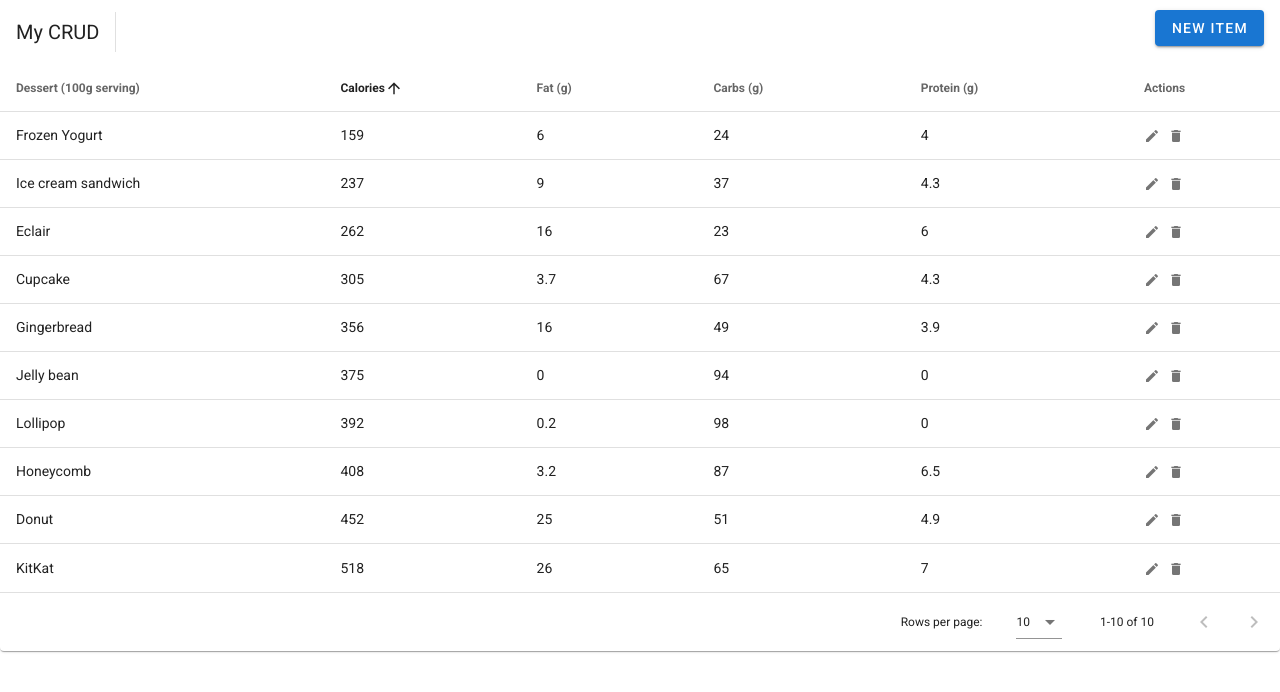
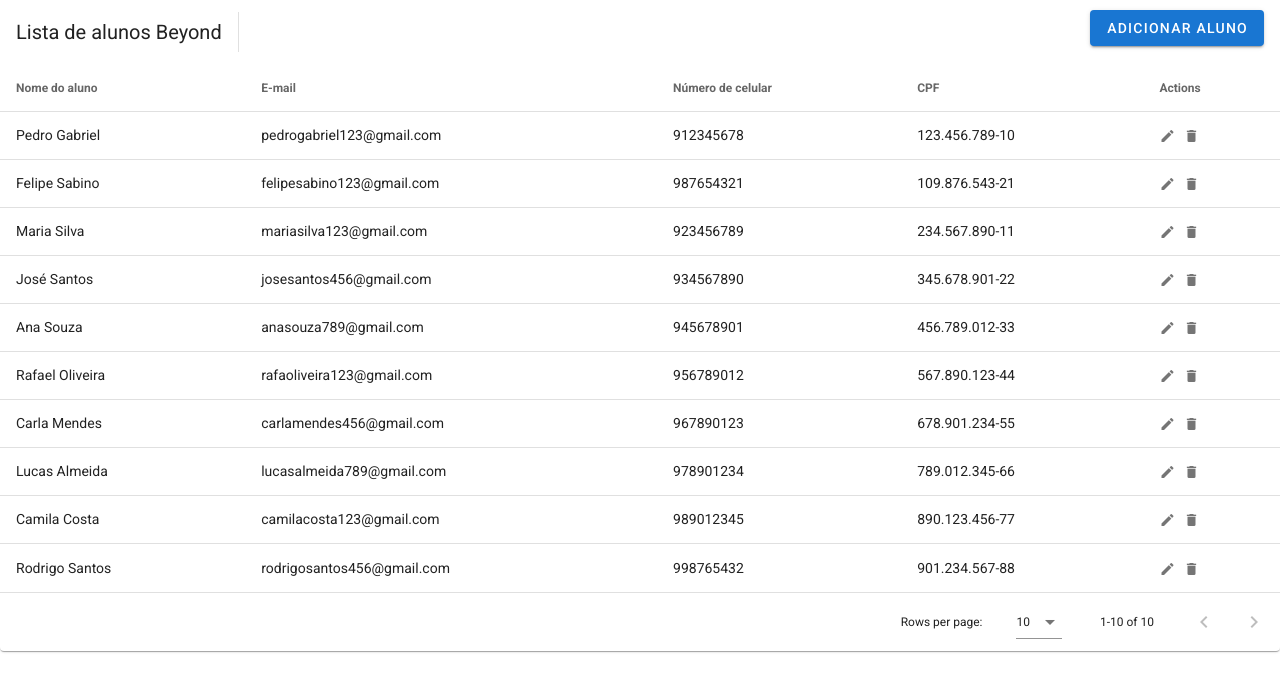
Before and after one commit to Pedrogfreitas/beyond-app, a Vue app: page / in a window 1280 px wide. Shown: the top 692 px of the page. Built offline with nearby package versions, Linux system fonts and the light colour scheme.

Commit message:
style: changed example and variable names

```diff
--- a/src/App.vue
+++ b/src/App.vue
@@ -5,6 +5,7 @@
     </v-main>
   </v-app>
 </template>
+
 <script>
 import HelloWorld from './components/HelloWorld';
 
--- a/src/components/HelloWorld.vue
+++ b/src/components/HelloWorld.vue
@@ -1,7 +1,7 @@
 <template>
   <v-data-table
     :headers="headers"
-    :items="desserts"
+    :items="alunos"
     sort-by="calories"
     class="elevation-1"
   >
@@ -9,7 +9,7 @@
       <v-toolbar
         flat
       >
-        <v-toolbar-title>My CRUD</v-toolbar-title>
+        <v-toolbar-title>Lista de alunos Beyond</v-toolbar-title>
         <v-divider
           class="mx-4"
           inset
@@ -28,7 +28,7 @@
               v-bind="attrs"
               v-on="on"
             >
-              New Item
+              Adicionar aluno
             </v-btn>
           </template>
           <v-card>
@@ -46,7 +46,7 @@
                   >
                     <v-text-field
                       v-model="editedItem.name"
-                      label="Dessert name"
+                      label="Nome do aluno"
                     ></v-text-field>
                   </v-col>
                   <v-col
@@ -55,8 +55,8 @@
                     md="4"
                   >
                     <v-text-field
-                      v-model="editedItem.calories"
-                      label="Calories"
+                      v-model="editedItem.Email"
+                      label="E-mail"
                     ></v-text-field>
                   </v-col>
                   <v-col
@@ -65,8 +65,8 @@
                     md="4"
                   >
                     <v-text-field
-                      v-model="editedItem.fat"
-                      label="Fat (g)"
+                      v-model="editedItem.phoneNumber"
+                      label="Número de celular"
                     ></v-text-field>
                   </v-col>
                   <v-col
@@ -75,18 +75,8 @@
                     md="4"
                   >
                     <v-text-field
-                      v-model="editedItem.carbs"
-                      label="Carbs (g)"
-                    ></v-text-field>
-                  </v-col>
-                  <v-col
-                    cols="12"
-                    sm="6"
-                    md="4"
-                  >
-                    <v-text-field
-                      v-model="editedItem.protein"
-                      label="Protein (g)"
+                      v-model="editedItem.cpf"
+                      label="CPF"
                     ></v-text-field>
                   </v-col>
                 </v-row>
@@ -114,11 +104,11 @@
         </v-dialog>
         <v-dialog v-model="dialogDelete" max-width="500px">
           <v-card>
-            <v-card-title class="text-h5">Are you sure you want to delete this item?</v-card-title>
+            <v-card-title class="text-h6">Tem certeza que deseja deletar o registro?</v-card-title>
             <v-card-actions>
               <v-spacer></v-spacer>
-              <v-btn color="blue darken-1" text @click="closeDelete">Cancel</v-btn>
-              <v-btn color="blue darken-1" text @click="deleteItemConfirm">OK</v-btn>
+              <v-btn color="blue darken-1" text @click="closeDelete">Cancelar</v-btn>
+              <v-btn color="blue darken-1" text @click="deleteItemConfirm">Sim</v-btn>
               <v-spacer></v-spacer>
             </v-card-actions>
           </v-card>
@@ -157,32 +147,28 @@
       dialogDelete: false,
       headers: [
         {
-          text: 'Dessert (100g serving)',
+          text: 'Nome do aluno',
           align: 'start',
-          sortable: false,
           value: 'name',
         },
-        { text: 'Calories', value: 'calories' },
-        { text: 'Fat (g)', value: 'fat' },
-        { text: 'Carbs (g)', value: 'carbs' },
-        { text: 'Protein (g)', value: 'protein' },
+        { text: 'E-mail', value: 'email' },
+        { text: 'Número de celular', value: 'phoneNumber', sortable: false  },
+        { text: 'CPF', value: 'cpf', },
         { text: 'Actions', value: 'actions', sortable: false },
       ],
-      desserts: [],
+      alunos: [],
       editedIndex: -1,
       editedItem: {
         name: '',
-        calories: 0,
-        fat: 0,
-        carbs: 0,
-        protein: 0,
+        email: '',
+        phoneNumber: 0,
+        cpf: '',
       },
       defaultItem: {
-        name: '',
-        calories: 0,
-        fat: 0,
-        carbs: 0,
-        protein: 0,
+        name: 'N/A',
+        email: 'N/A',
+        phoneNumber: 0,
+        cpf: 'N/A',
       },
     }),
 
@@ -207,94 +193,84 @@
 
     methods: {
       initialize () {
-        this.desserts = [
+        this.alunos = [
           {
-            name: 'Frozen Yogurt',
-            calories: 159,
-            fat: 6.0,
-            carbs: 24,
-            protein: 4.0,
+            name: 'Pedro Gabriel',
+            email: 'pedrogabriel123@gmail.com',
+            phoneNumber: 912345678,
+            cpf: '123.456.789-10',
           },
           {
-            name: 'Ice cream sandwich',
-            calories: 237,
-            fat: 9.0,
-            carbs: 37,
-            protein: 4.3,
+            name: 'Felipe Sabino',
+            email: 'felipesabino123@gmail.com',
+            phoneNumber: 987654321,
+            cpf: '109.876.543-21',
           },
           {
-            name: 'Eclair',
-            calories: 262,
-            fat: 16.0,
-            carbs: 23,
-            protein: 6.0,
+            name: 'Maria Silva',
+            email: 'mariasilva123@gmail.com',
+            phoneNumber: 923456789,
+            cpf: '234.567.890-11',
           },
           {
-            name: 'Cupcake',
-            calories: 305,
-            fat: 3.7,
-            carbs: 67,
-            protein: 4.3,
+            name: 'José Santos',
+            email: 'josesantos456@gmail.com',
+            phoneNumber: 934567890,
+            cpf: '345.678.901-22',
           },
           {
-            name: 'Gingerbread',
-            calories: 356,
-            fat: 16.0,
-            carbs: 49,
-            protein: 3.9,
+            name: 'Ana Souza',
+            email: 'anasouza789@gmail.com',
+            phoneNumber: 945678901,
+            cpf: '456.789.012-33',
           },
           {
-            name: 'Jelly bean',
-            calories: 375,
-            fat: 0.0,
-            carbs: 94,
-            protein: 0.0,
+            name: 'Rafael Oliveira',
+            email: 'rafaoliveira123@gmail.com',
+            phoneNumber: 956789012,
+            cpf: '567.890.123-44',
           },
           {
-            name: 'Lollipop',
-            calories: 392,
-            fat: 0.2,
-            carbs: 98,
-            protein: 0,
+            name: 'Carla Mendes',
+            email: 'carlamendes456@gmail.com',
+            phoneNumber: 967890123,
+            cpf: '678.901.234-55',
           },
           {
-            name: 'Honeycomb',
-            calories: 408,
-            fat: 3.2,
-            carbs: 87,
-            protein: 6.5,
+            name: 'Lucas Almeida',
+            email: 'lucasalmeida789@gmail.com',
+            phoneNumber: 978901234,
+            cpf: '789.012.345-66',
           },
           {
-            name: 'Donut',
-            calories: 452,
-            fat: 25.0,
-            carbs: 51,
-            protein: 4.9,
+            name: 'Camila Costa',
+            email: 'camilacosta123@gmail.com',
+            phoneNumber: 989012345,
+            cpf: '890.123.456-77',
           },
           {
-            name: 'KitKat',
-            calories: 518,
-            fat: 26.0,
-            carbs: 65,
-            protein: 7,
-          },
+            name: 'Rodrigo Santos',
+            email: 'rodrigosantos456@gmail.com',
+            phoneNumber: 998765432,
+            cpf: '901.234.567-88',
+          }
         ]
       },
 
       editItem (item) {
-        this.editedIndex = this.desserts.indexOf(item)
+        this.editedIndex = this.alunos.indexOf(item)
         this.editedItem = Object.assign({}, item)
         this.dialog = true
       },
 
       deleteItem (item) {
-        this.editedIndex = this.desserts.indexOf(item)
+        this.editedIndex = this.alunos.indexOf(item)
         this.editedItem = Object.assign({}, item)
         this.dialogDelete = true
       },
 
       deleteItemConfirm () {
-        this.desserts.splice(this.editedIndex, 1)
+        this.alunos.splice(this.editedIndex, 1)
         this.closeDelete()
       },
 
@@ -316,9 +292,9 @@
 
       save () {
         if (this.editedIndex > -1) {
-          Object.assign(this.desserts[this.editedIndex], this.editedItem)
+          Object.assign(this.alunos[this.editedIndex], this.editedItem)
         } else {
-          this.desserts.push(this.editedItem)
+          this.alunos.push(this.editedItem)
         }
         this.close()
       },
```
